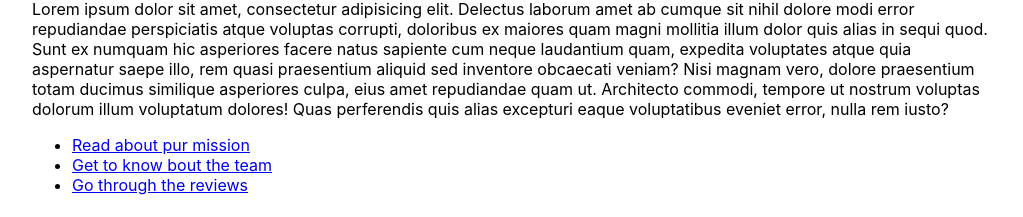
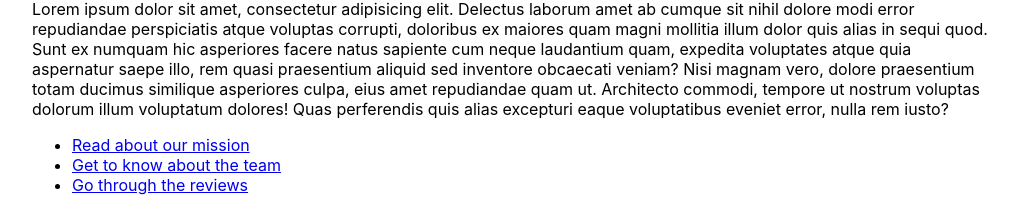
Before and after one commit to Allovallo/routes-3, a React (Create React App) app: page /about/reviews in a window 1280 px wide. Shown: the part 144-361 px from the top of the page, without its empty margins (128-1151 px from the left). Built offline with nearby package versions, Linux system fonts and the light colour scheme.

Commit message:
files updated

```diff
--- a/src/components/Reviews.jsx
+++ b/src/components/Reviews.jsx
@@ -1,6 +1,6 @@
 export const Reviews = () => {
     return (
-                <section>
+        <section>
             <div>
                 <h2>First review - 4.5.0.</h2>
                 <p>
--- a/src/components/SharedLayout.jsx
+++ b/src/components/SharedLayout.jsx
@@ -6,7 +6,7 @@ export const SharedLayout = () => {
         <Container>
             <Header>
                 <Logo>
-                    <span role="img" aria-label='computer con'>
+                    <span role="img" aria-label='computer on'>
                         💻
                     </span>
                     GoMerch Store
--- a/src/pages/About.jsx
+++ b/src/pages/About.jsx
@@ -19,10 +19,10 @@ export const About = () => {
             </p>
             <ul>
                 <li>
-                <Link to='mission'>Read about pur mission</Link>
+                    <Link to='mission'>Read about our mission</Link>
                 </li>
                 <li>
-                <Link to='team'>Get to know bout the team</Link>
+                    <Link to='team'>Get to know about the team</Link>
                 </li>
                 <li>
                     <Link to='reviews'>Go through the reviews</Link>
```
Lines whose indentation alone changed are shown as unchanged.
